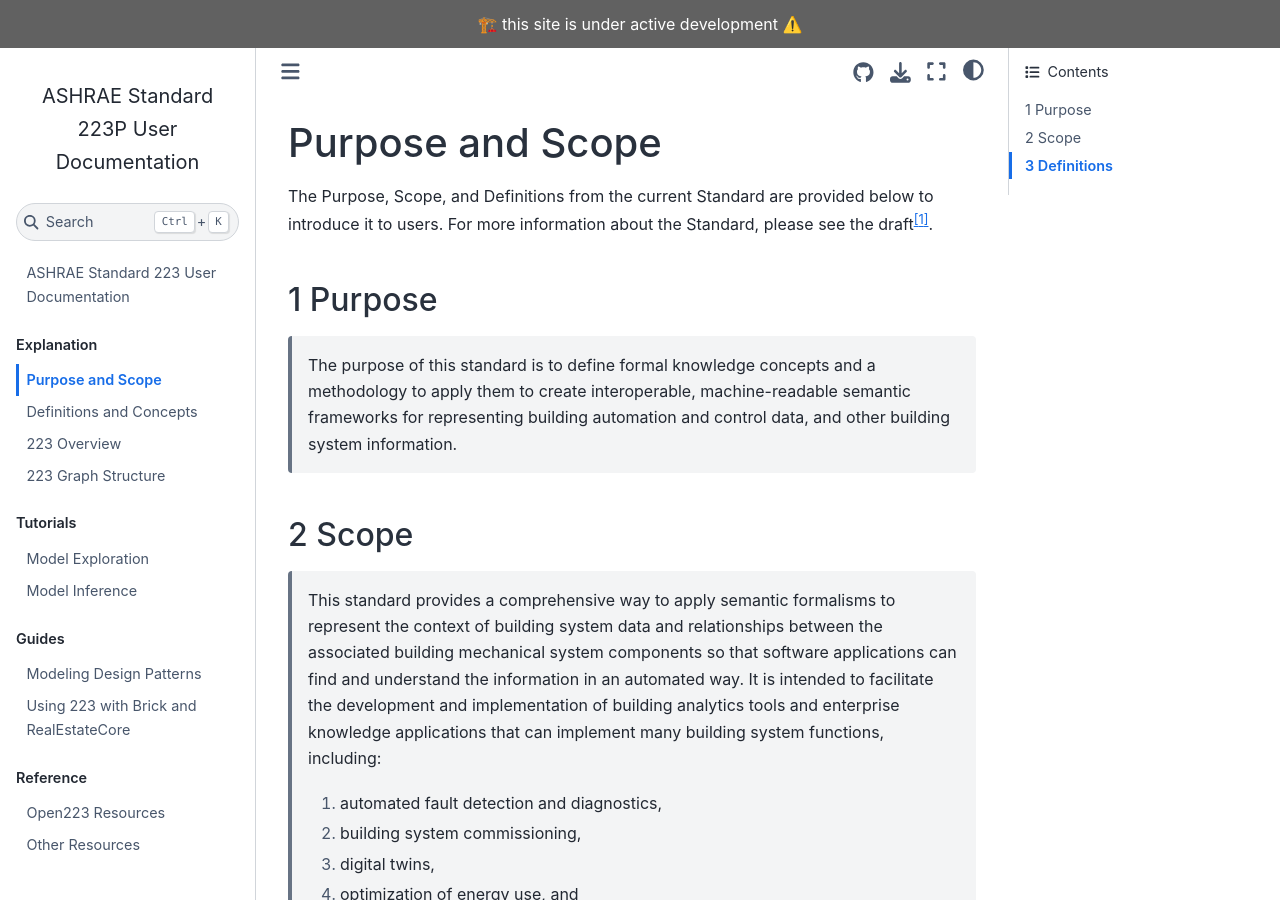
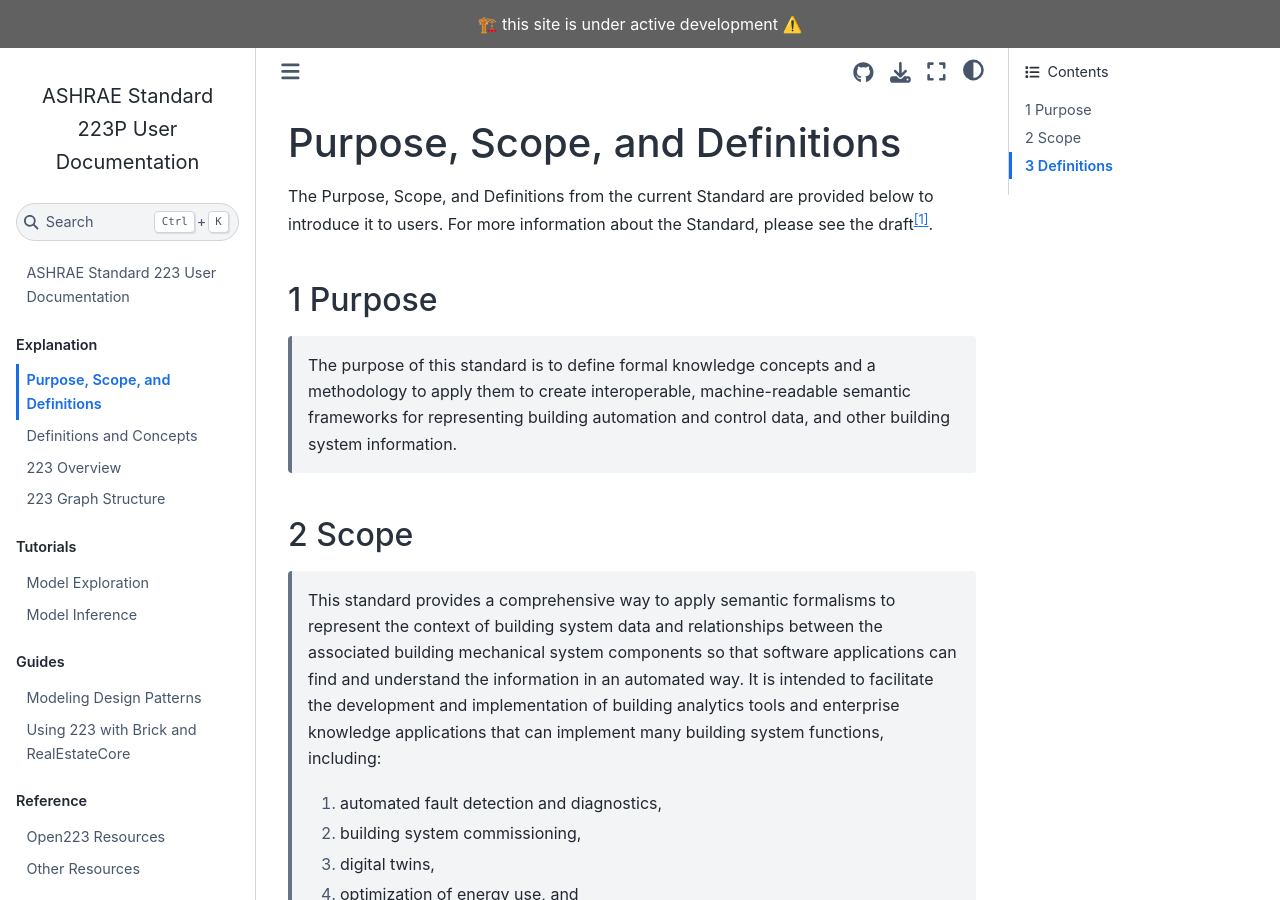
Before and after one commit to open223/docs.open223.info, a Jupyter Book: the page built from explanation/purpose_scope.md, in a window 1280 px wide and 900 px high. Built offline with Jupyter Book 1.0.4 settings and Sphinx 7.4.7 and the Sphinx Book theme 1.1.4, drawn with Linux system fonts in a browser that asks for light colours.

Commit message:
heading too

```diff
--- a/explanation/purpose_scope.md
+++ b/explanation/purpose_scope.md
@@ -1,5 +1,5 @@
 (purpose-scope)=
-# Purpose and Scope
+# Purpose, Scope, and Definitions
 
 The Purpose, Scope, and Definitions from the current Standard are provided below to introduce it to users. For more information about the Standard, please see the draft[^1].
 
```
